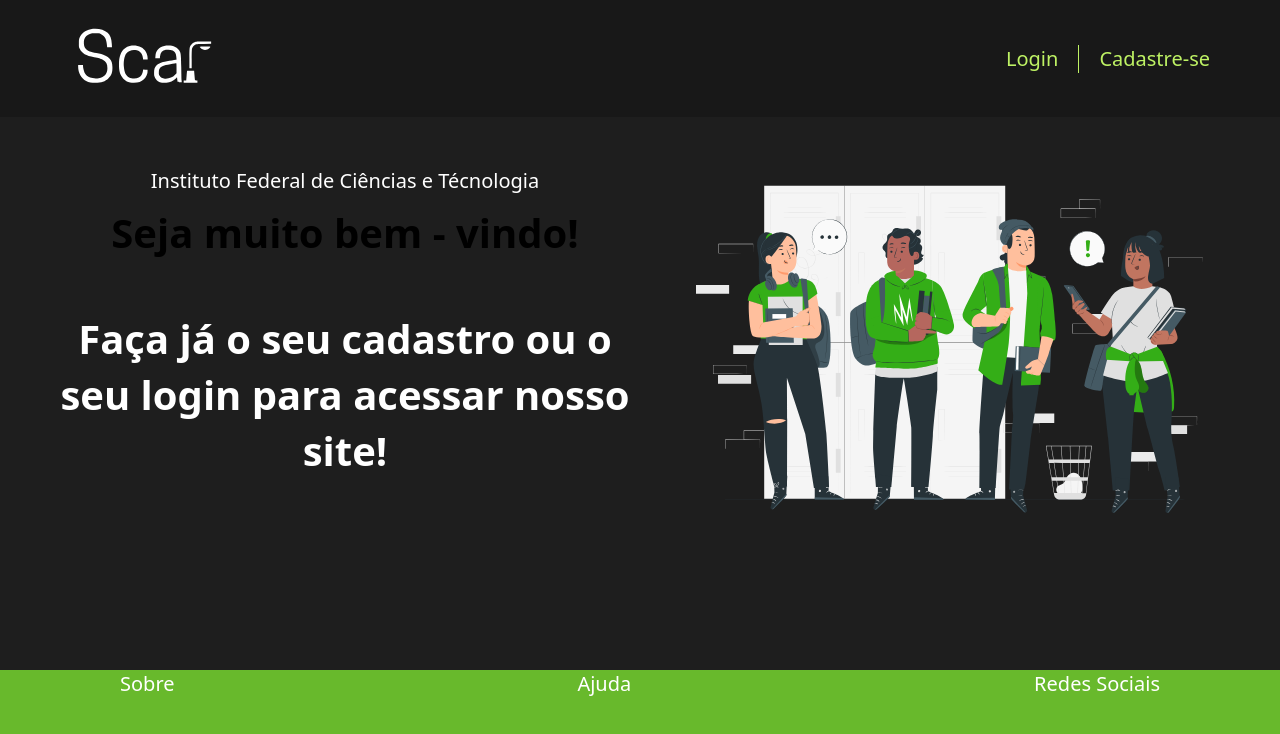
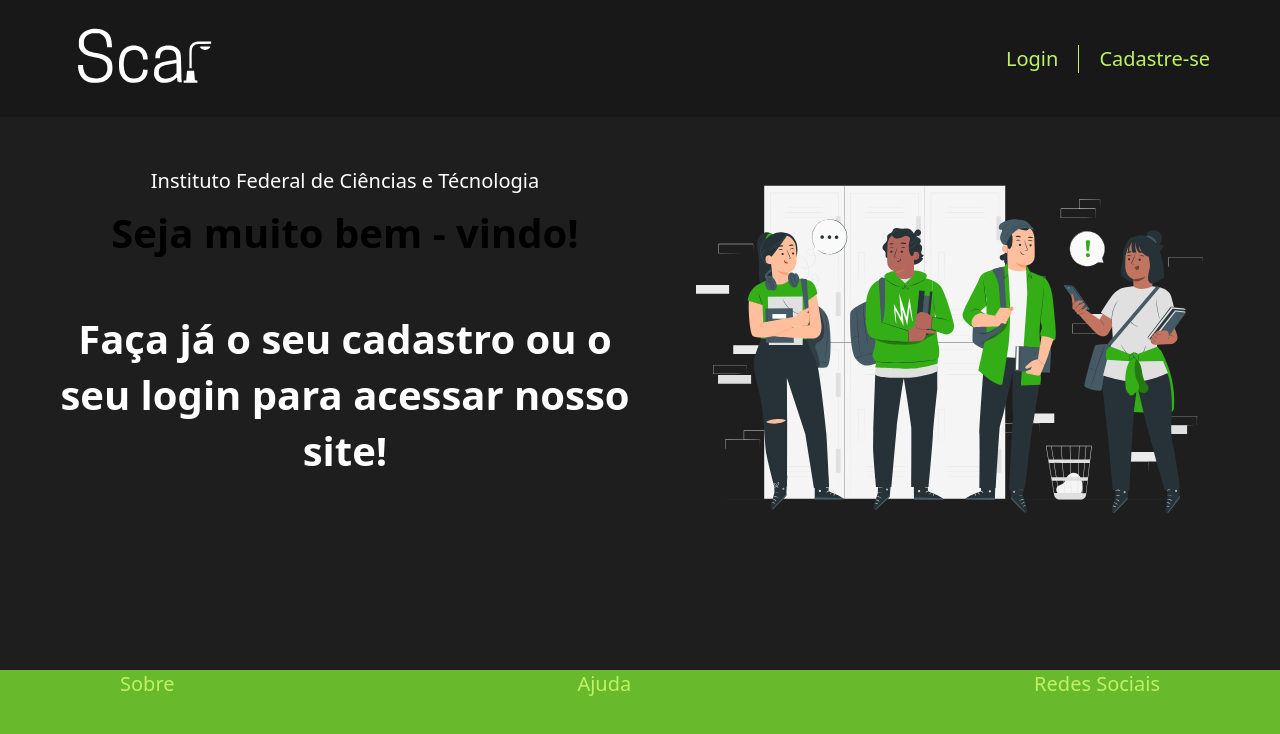
Before and after one commit to RelampagoMarquin/scar, a React (Vite) app in the folder web/: page / in a window 1280 px wide. Shown: the top 734 px of the page. Built offline with nearby package versions, Linux system fonts and the light colour scheme.

Commit message:
tentativa de implantação da resposta

```diff
--- a/web/src/components/Layout/Footer.tsx
+++ b/web/src/components/Layout/Footer.tsx
@@ -1,16 +1,19 @@
+import { Link } from "react-router-dom"
+import Sobre from "../../pages/sobre/sobre"
+
 function Rodape() {
     return (
         <div id='footerElement'>
             <nav>
                 <ul>
                     <li>
-                        Sobre
+                        <Link to='/Sobre' >Sobre</Link>
                     </li>
                     <li>
-                        Ajuda
+                        <Link to='/ajuda'>Ajuda</Link>
                     </li>
                     <li>
-                        Redes Sociais
+                        <Link to='/redes'>Redes Sociais</Link>
                     </li>
                 </ul>
             </nav>
--- a/web/src/components/events/question/question.tsx
+++ b/web/src/components/events/question/question.tsx
@@ -1,7 +1,7 @@
 import { Link } from "react-router-dom"
 import "./question.css"
 
-interface QuestionProps {
+export interface QuestionProps {
     question: string,
     resolved: boolean,
     user: string,
--- a/web/src/pages/Home.tsx
+++ b/web/src/pages/Home.tsx
@@ -5,7 +5,6 @@ import '../Css/Styles.css'
 import Estudantes from '../Img/Students-pana1.svg'
 import { useAuth } from '../hooks'
 import NewOpt from '../components/estateHome/estateHome'
-
 
 
 export function Home() {
--- /dev/null
+++ b/web/src/pages/ajuda/ajuda.tsx
@@ -0,0 +1,11 @@
+import Logo from "../../components/Layout/Logo"
+
+export function Ajuda() {
+
+    return(
+        <div>
+            <Logo />
+            <h1>Ajuda</h1>
+        </div>
+    )
+}
--- a/web/src/pages/feed/Feed.tsx
+++ b/web/src/pages/feed/Feed.tsx
@@ -8,8 +8,9 @@ import api from '../../services/api'
 import QuestionField from '../../components/Layout/questionField/QuestionField'
 import { useAuth } from '../../hooks'
 import { useNavigate } from 'react-router-dom'
+import { QuestionProps } from '../../components/events/question/question'
 
-export interface Question {
+interface Question extends QuestionProps {
     id: number;
     user: string;
     question: string;
--- a/web/src/pages/pageResposta/pageResposta.tsx
+++ b/web/src/pages/pageResposta/pageResposta.tsx
@@ -4,7 +4,8 @@ import { useParams } from "react-router-dom";
 import Answers from "../../components/events/answer/answer"
 import AnswerField from "../../components/Layout/answerField/answersField"
 import api from "../../services/api"
-import { Question } from "../feed/Feed";
+import { QuestionProps } from "../../components/events/question/question";
+import Questions from "../../components/events/question/question";
 
 interface Answer {
     id: number;
@@ -15,13 +16,14 @@ interface Answer {
     creatAt: Date;
 }
 
-interface QuestionA extends Question{
-    answer: Answer[]
+interface Question extends QuestionProps {
+    answer: Answer[];
+    user: string;
 }
 
 export function RespostaCampo() {
     const [answers, setAnswers] = useState<Answer[]>([])
-    const [question, setQuestion] = useState<QuestionA>()
+    const [question, setQuestion] = useState<Question>()
     const { id } = useParams()
     const idt = Number(id)
 
@@ -34,10 +36,14 @@ export function RespostaCampo() {
 
     return (
         <section>
-            <h1>QUESTION de id: {id}</h1>
-            <p>{question?.question}</p>
-            <AnswerField id={idt}/>
+            <div id='campo-res'>
+                <h1>QUESTION de id: {id}</h1>
+
+                <p>{question?.question}</p>
+            </div>
             <hr />
+            <AnswerField id={idt} />
+
             <div>
                 {question?.answer?.map(answer => {
                     return (
@@ -50,7 +56,7 @@ export function RespostaCampo() {
                         />
                     )
                 })}
-                <hr />
+
             </div>
         </section>
 
--- /dev/null
+++ b/web/src/pages/redes/redes.tsx
@@ -0,0 +1,13 @@
+import Logo from "../../components/Layout/Logo"
+
+export function Redes() {
+
+    return(
+        <div>
+            <Logo />
+            <h1>Redes Sociais</h1>
+        </div>
+    )
+}
+
+export default Redes
--- /dev/null
+++ b/web/src/pages/sobre/sobre.tsx
@@ -0,0 +1,13 @@
+import Logo from "../../components/Layout/Logo"
+
+export function Sobre() {
+
+    return(
+        <div>
+            <Logo />
+            <h1>Sobre</h1>
+        </div>
+    )
+}
+
+export default Sobre
--- a/web/src/routes/Routers.tsx
+++ b/web/src/routes/Routers.tsx
@@ -6,6 +6,9 @@ import Home from '../pages/Home'
 import { Feed } from '../pages/feed/Feed'
 import { ProtectedLayout } from '../components/ProtectedLayout';
 import RespostaCampo from '../pages/pageResposta/pageResposta';
+import Sobre from '../pages/sobre/sobre';
+import { Ajuda } from '../pages/ajuda/ajuda';
+import Redes from '../pages/redes/redes';
 
 function RoutesApp() {
     return (
@@ -14,6 +17,10 @@ function RoutesApp() {
                 <Route path='/' element={<Home />} />
                 <Route path='/Cadastro' element={<Cadastro />} />
                 <Route path='/Login' element={<Login />} />
+                <Route path='/Sobre' element={<Sobre />} />
+                <Route path='/Ajuda' element={<Ajuda />} />
+                <Route path='/Redes' element={<Redes />} />
+
                 <Route path='/Feed' element={
                     <ProtectedLayout>
                         <Feed />
```
Also changed, not shown: web/src/components/Layout/answerField/answersField.tsx (line endings or trailing spaces), web/src/components/Layout/questionField/QuestionField.tsx (line endings or trailing spaces), web/src/components/events/answer/answer.tsx (line endings or trailing spaces).
